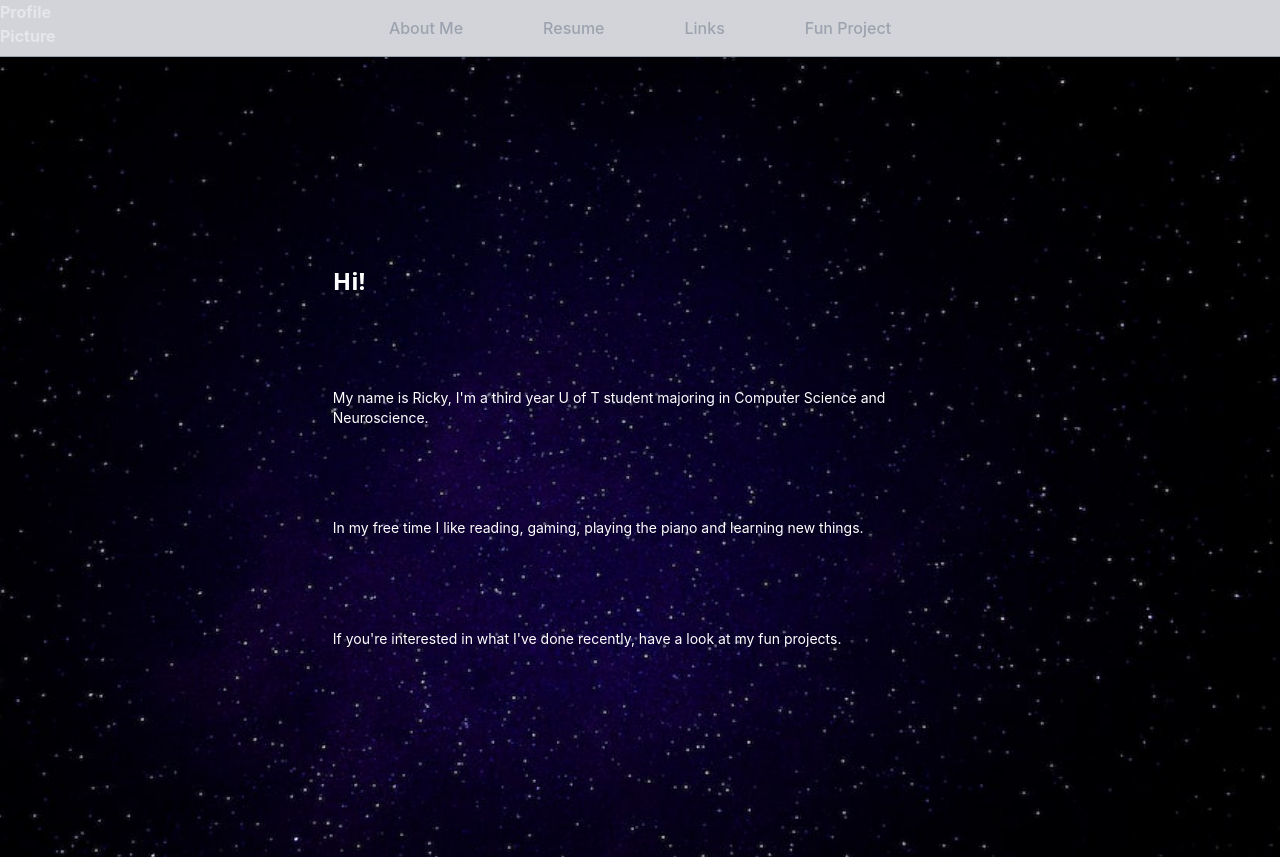
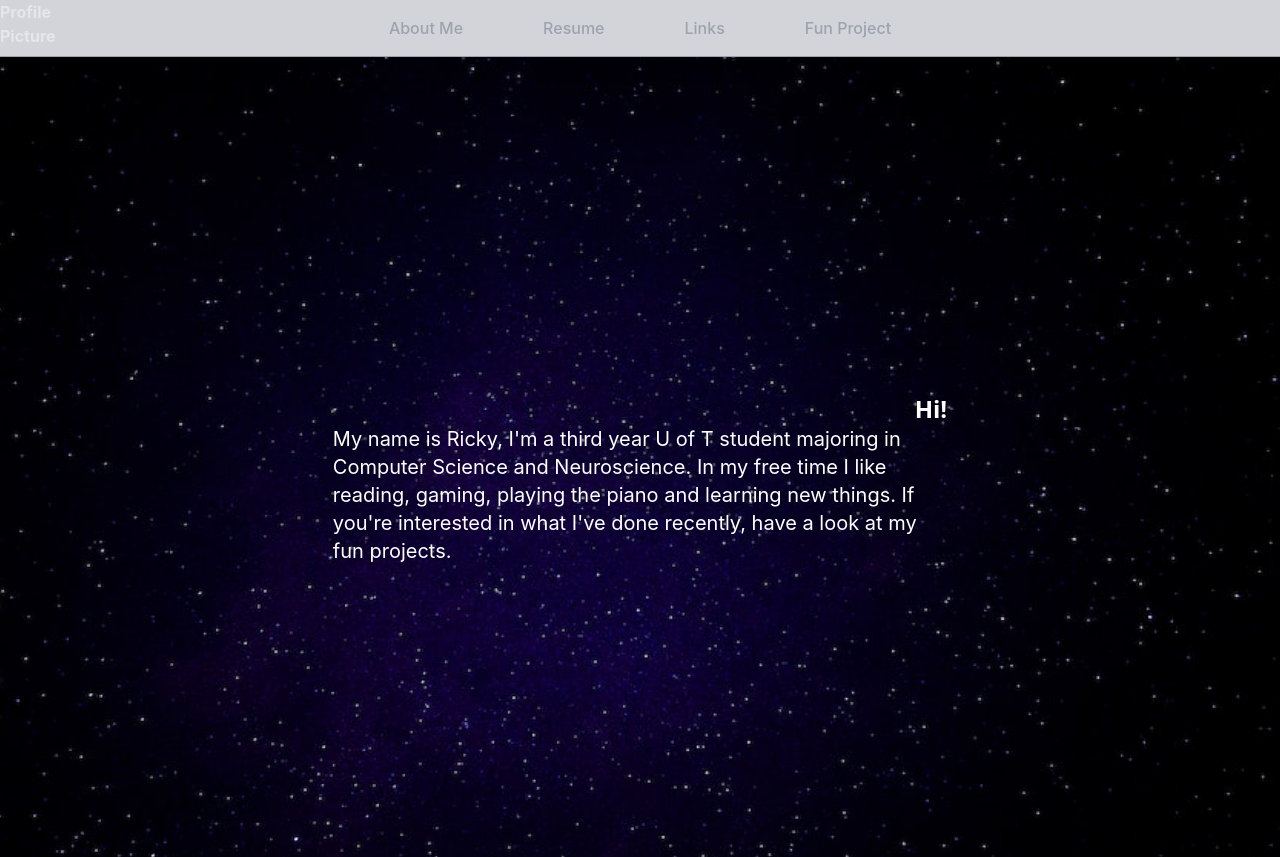
Before and after one commit to LogicCTDT/ProfileWebsite, a React (Create React App) app: page / in a window 1280 px wide. Built offline with nearby package versions, Linux system fonts and the light colour scheme.

Commit message:
about me

```diff
--- a/src/components/AboutMe.js
+++ b/src/components/AboutMe.js
@@ -5,17 +5,19 @@ export const AboutMe = () => {
 
     return (
         <div className="w-4/5 h-4/5 flex justify-center items-center">
-            <div className="w-3/5 h-3/5 text-left text-white flex flex-col justify-between">
-                <span className="block text-2xl font-sans font-extrabold">Hi!</span>
+            <div className="w-3/5 h-1/5 text-center text-white flex flex-col justify-between">
+                <span className="block text-2xl font-sans font-extrabold text-right">Hi!</span>
 
-                <span className="block text-sm">My name is Ricky, I'm a third year U of T student majoring in Computer Science and Neuroscience. </span>
+                <span className="inline-block text-left text-xl">My name is Ricky, I'm a third year U of T student majoring in Computer Science and Neuroscience.
+                In my free time I like reading, gaming, playing the piano and learning new things. If you're interested in what I've done recently,
+                have a look at my fun projects. </span>
 
                 {/** normally put here employment + projects, but it seems I don't have either */}
 
-                <span className="block text-sm"> In my free time I like reading, gaming, playing the piano and learning new things. </span>
+
                 {/** consider uploading a video of me playing the piano. No face though.*/}
 
-                <span className="block text-sm">If you're interested in what I've done recently, have a look at my fun projects. </span>
+
             </div>
         </div>
     );
```
